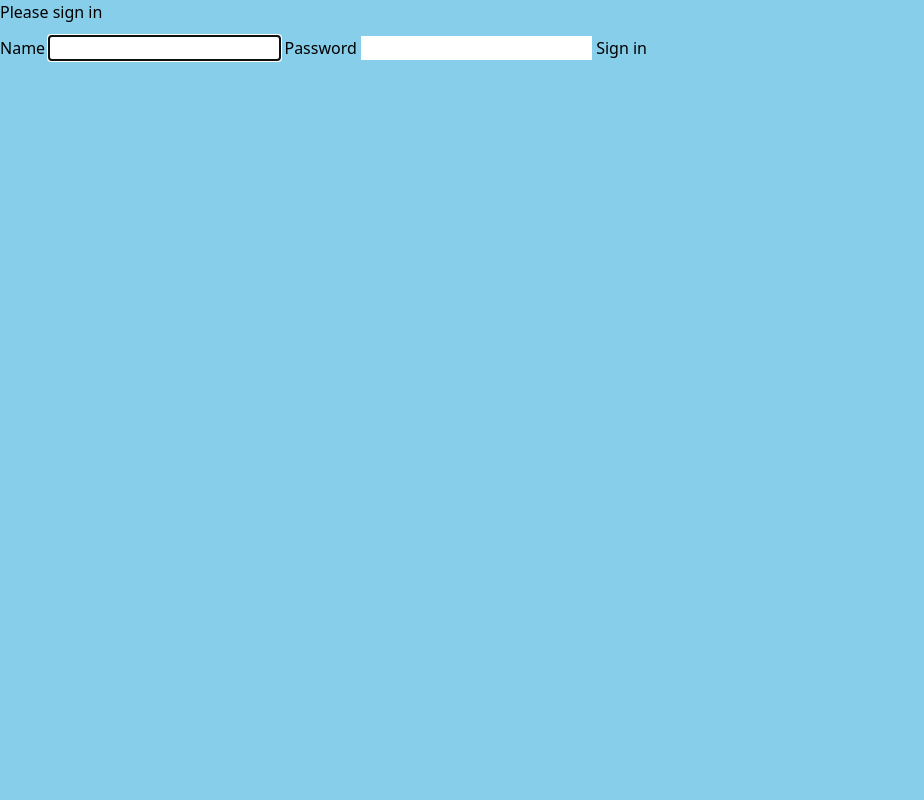
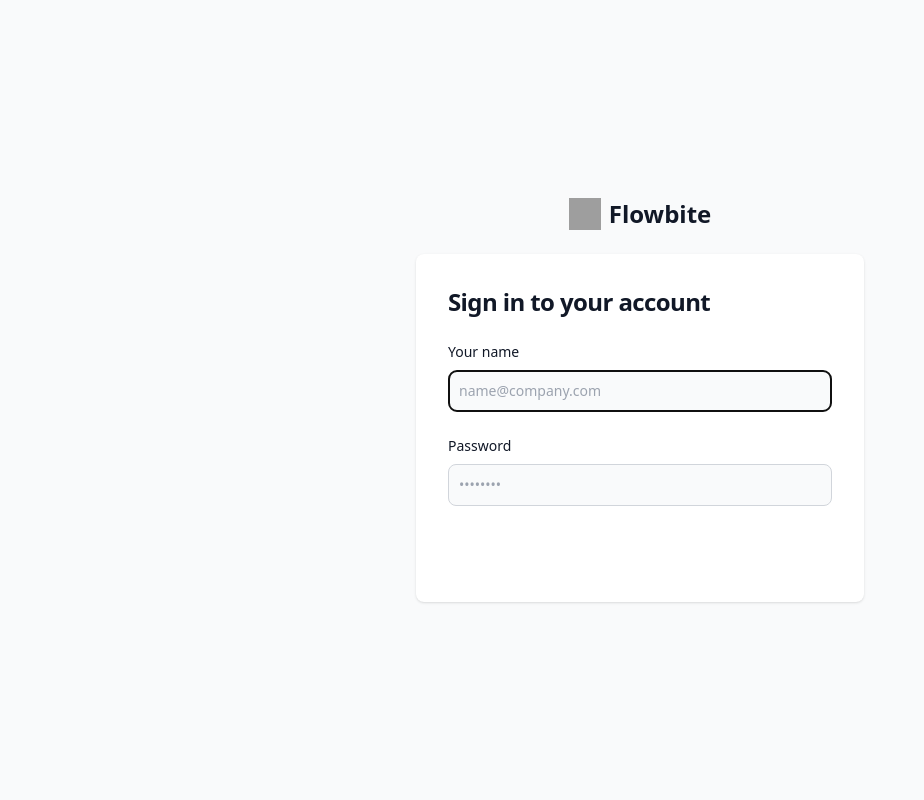
Before and after one commit to qrulleau/management-project, a Symfony app: template templates/security/login.html.twig in a window 1280 px wide. Shown: the whole page, without its empty margins (0-924 px from the left). Run offline with Twig, Linux system fonts and the light colour scheme; the template is opened without the code that fills it, so the values that code supplies are empty; style sheets or scripts are compiled from the project's sources; some libraries are stand-ins or nearby versions; grey boxes are pictures that could not be loaded.

Commit message:
MIN: update modern template login

```diff
--- a/templates/security/login.html.twig
+++ b/templates/security/login.html.twig
@@ -3,29 +3,34 @@
 {% block title %}Log in!{% endblock %}
 
 {% block body %}
-<form method="post">
-    {% if error %}
-        <div class="alert alert-danger">{{ error.messageKey|trans(error.messageData, 'security') }}</div>
-    {% endif %}
-
-    {% if app.user %}
-        <div class="mb-3">
-            You are logged in as {{ app.user.userIdentifier }}, <a href="{{ path('app_logout') }}">Logout</a>
+    <section class="bg-gray-50 dark:bg-gray-900">
+        <div class="flex flex-col items-center justify-center px-6 py-8 mx-auto md:h-screen lg:py-0">
+            <a href="#" class="flex items-center mb-6 text-2xl font-semibold text-gray-900 dark:text-white">
+                <img class="w-8 h-8 mr-2" src="https://flowbite.s3.amazonaws.com/blocks/marketing-ui/logo.svg" alt="logo">
+                Flowbite
+            </a>
+            <div class="w-full bg-white rounded-lg shadow dark:border md:mt-0 sm:max-w-md xl:p-0 dark:bg-gray-800 dark:border-gray-700">
+                <div class="p-6 space-y-4 md:space-y-6 sm:p-8">
+                    <h1 class="text-xl font-bold leading-tight tracking-tight text-gray-900 md:text-2xl dark:text-white">
+                        Sign in to your account
+                    </h1>
+                    <form class="space-y-4 md:space-y-6" method="post">
+                        {% if error %}
+                            <div class="text-red-500">{{ error.messageKey|trans(error.messageData, 'security') }}</div>
+                        {% endif %}
+                        <div>
+                            <label for="inputName" class="block mb-2 text-sm font-medium text-gray-900 dark:text-white">Your name</label>
+                            <input type="text" value="{{ last_username }}" name="name" id="inputName" class="bg-gray-50 border border-gray-300 text-gray-900 sm:text-sm rounded-lg focus:ring-primary-600 focus:border-primary-600 block w-full p-2.5 dark:bg-gray-700 dark:border-gray-600 dark:placeholder-gray-400 dark:text-white dark:focus:ring-blue-500 dark:focus:border-blue-500" placeholder="name@company.com" required autofocus>
+                        </div>
+                        <div>
+                            <label for="inputPassword" class="block mb-2 text-sm font-medium text-gray-900 dark:text-white">Password</label>
+                            <input type="password" name="password" id="inputPassword" class="bg-gray-50 border border-gray-300 text-gray-900 sm:text-sm rounded-lg focus:ring-primary-600 focus:border-primary-600 block w-full p-2.5 dark:bg-gray-700 dark:border-gray-600 dark:placeholder-gray-400 dark:text-white dark:focus:ring-blue-500 dark:focus:border-blue-500" placeholder="••••••••" required>
+                        </div>
+                        <input type="hidden" name="_csrf_token" value="{{ csrf_token('authenticate') }}">
+                        <button type="submit" class="w-full text-white bg-primary-600 hover:bg-primary-700 focus:ring-4 focus:outline-none focus:ring-primary-300 font-medium rounded-lg text-sm px-5 py-2.5 text-center dark:bg-primary-600 dark:hover:bg-primary-700 dark:focus:ring-primary-800">Sign in</button>
+                    </form>
+                </div>
+            </div>
         </div>
-    {% endif %}
-
-    <h1 class="h3 mb-3 font-weight-normal">Please sign in</h1>
-    <label for="inputName">Name</label>
-    <input type="text" value="{{ last_username }}" name="name" id="inputName" class="form-control" autocomplete="username" required autofocus>
-    <label for="inputPassword">Password</label>
-    <input type="password" name="password" id="inputPassword" class="form-control" autocomplete="current-password" required>
-
-    <input type="hidden" name="_csrf_token"
-           value="{{ csrf_token('authenticate') }}"
-    >
-
-    <button class="btn btn-lg btn-primary" type="submit">
-        Sign in
-    </button>
-</form>
+    </section>
 {% endblock %}
```
